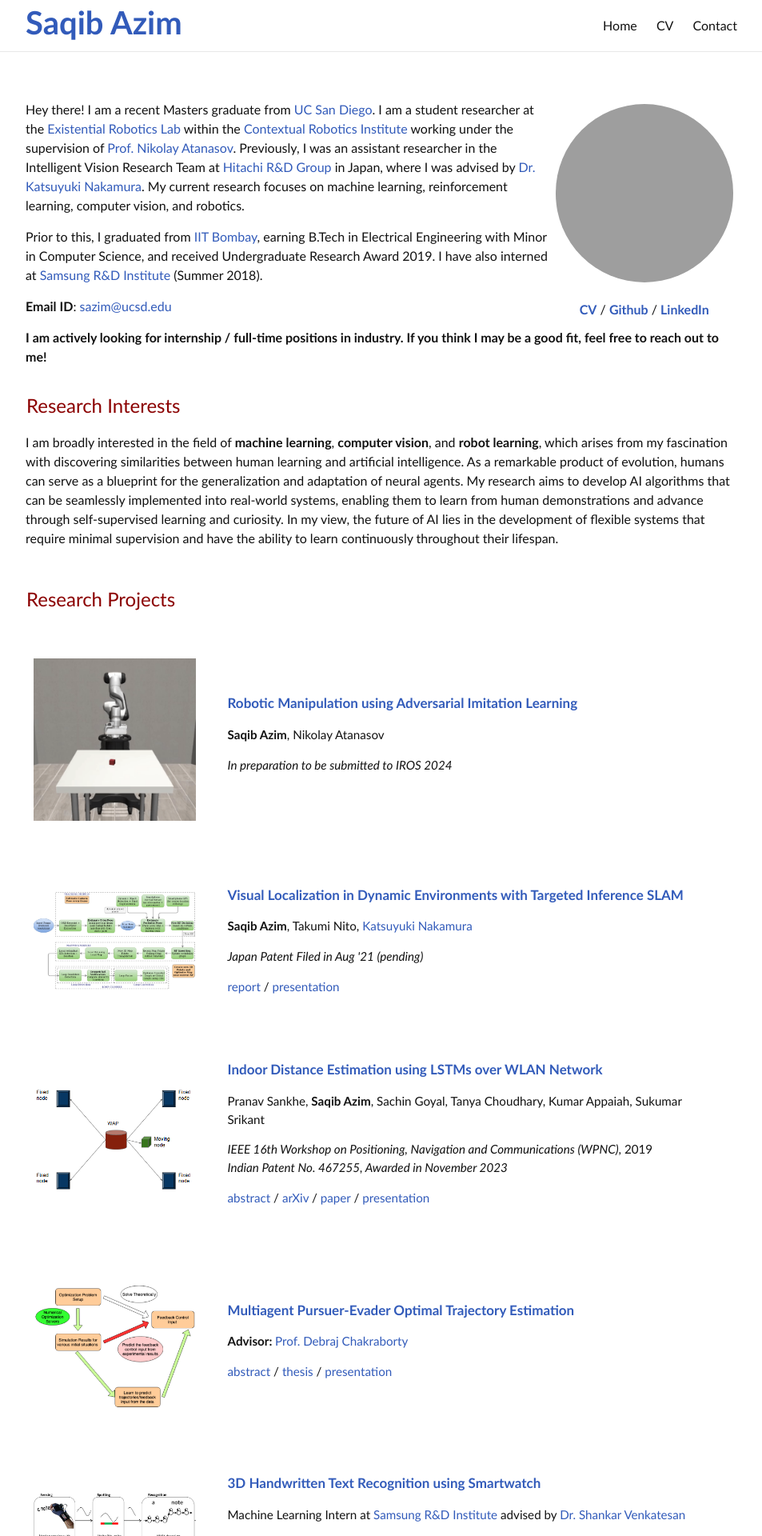
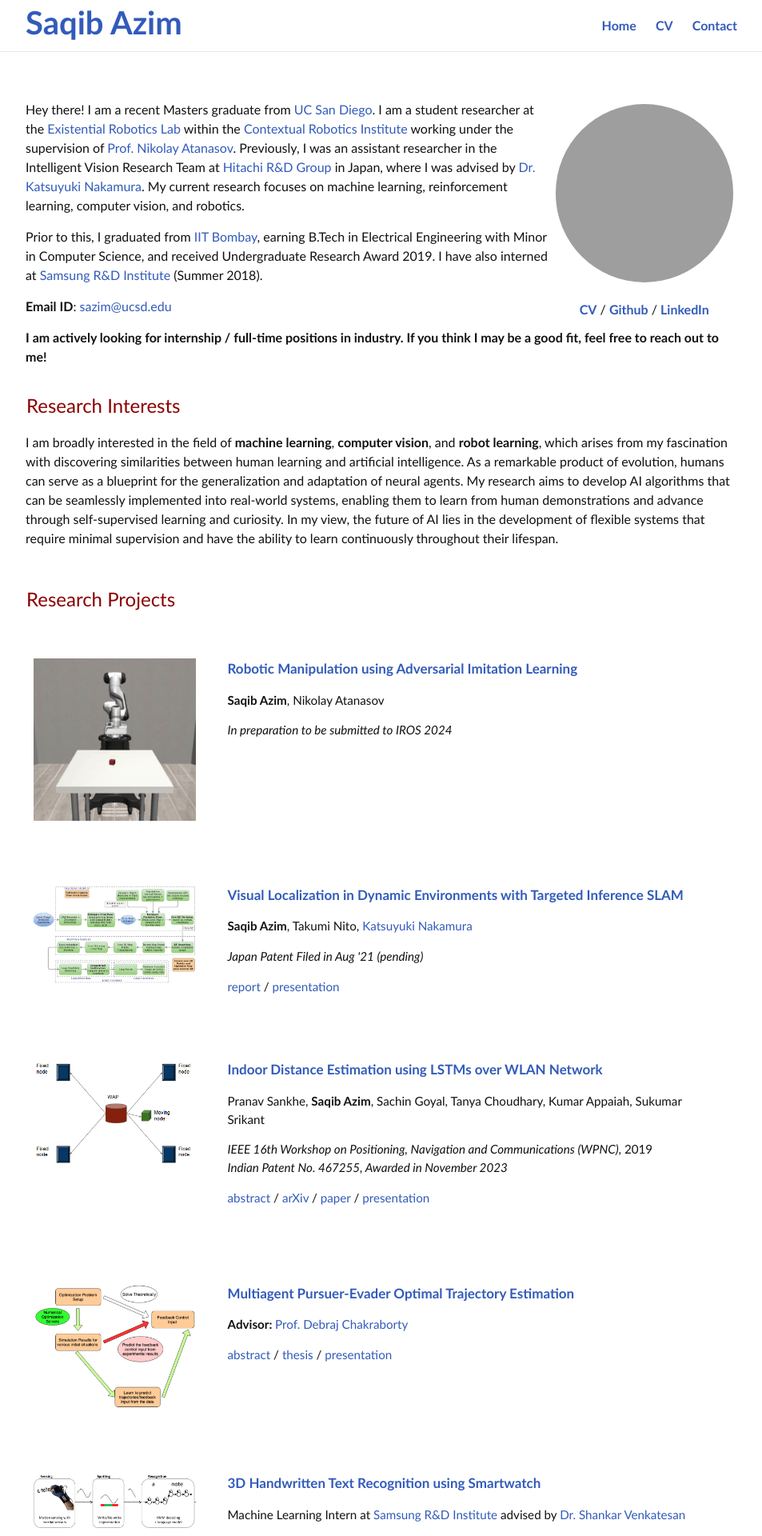
Before and after one commit to saqib1707/saqib1707.github.io, a Jekyll site: the page built from index.md, in a window 1280 px wide. Shown: the top 1920 px of the page at 80% size, without its empty margins (163-1116 px from the left). Built offline with Jekyll 4.4.1, drawn with Linux system fonts in a browser that asks for light colours; comment, search, counter and statistics services are not loaded; grey boxes are pictures that could not be loaded.

Commit message:
minor layout change

```diff
--- a/_sass/_base.scss
+++ b/_sass/_base.scss
@@ -298,7 +298,7 @@ heading {
     color:#8B0000;
 
     &:hover {
-        text-decoration: underline;
+        text-decoration: None;
     }
 }
 
@@ -314,7 +314,7 @@ confName {
     padding-bottom: 40px;
     padding-top: 40px;
     width: 25%;
-    vertical-align: middle;
+    vertical-align: top;
 }
 
 .projectBody {
@@ -323,7 +323,7 @@ confName {
     padding-bottom: 40px;
     padding-top: 40px;
     width: 75%;
-    vertical-align: middle;
+    vertical-align: top;
 }
 
 .smallprojectWallpaper {
--- a/_sass/_layout.scss
+++ b/_sass/_layout.scss
@@ -50,16 +50,26 @@
     }
 
     .page-link {
-        color: $text-color;
+        // color: $text-color;
+        color: $brand-color;
+        text-decoration: none;
+        font-weight: $base-font-weight+300;
         line-height: $base-line-height;
         // Gaps between nav items, but not on the last one
         &:not(:last-child) {
             margin-right: 20px;
         }
+        &:focus,
         &:hover {
-            text-decoration: underline;
+            color: $hover-color;
+            // text-decoration: underline;
         }
     }
+
+    /* The below visited makes the site worse */
+    // &:visited {
+    //     color: darken($brand-color, 15%);
+    // }
 
     @include media-query($on-palm) {
         position: absolute;
```
